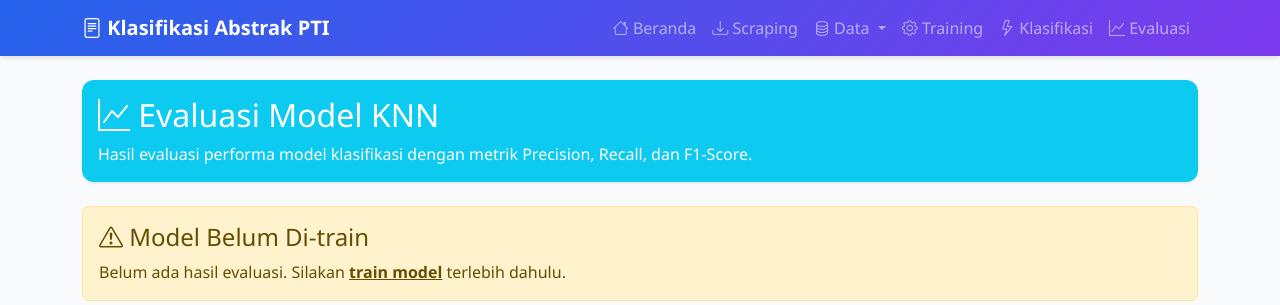
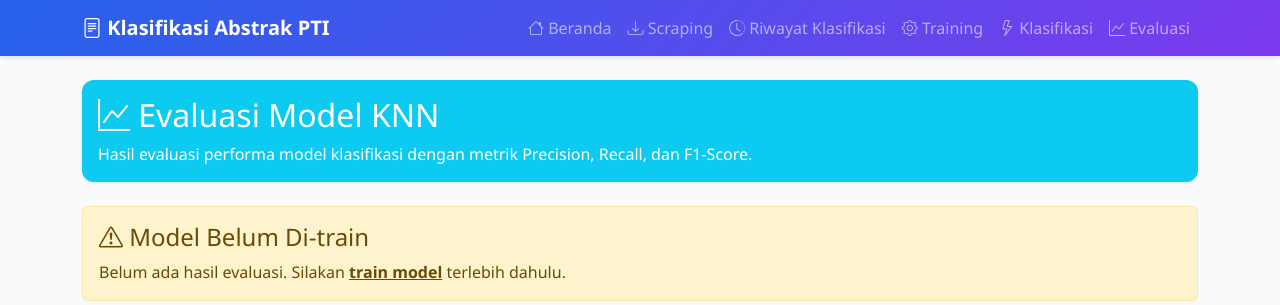
Before and after one commit to anang2804/Klasifikasi-Abstrak-Tugas-Akhir-Mahasiswa-PTI, a Flask app: page /evaluation in a window 1280 px wide. Shown: the top 305 px of the page. Run offline with Flask 3, Linux system fonts and the light colour scheme; data that the repository does not hold is empty.

Commit message:
refactor: Remove Data dropdown menu, make Riwayat Klasifikasi direct menu item

```diff
--- a/templates/base.html
+++ b/templates/base.html
@@ -143,29 +143,10 @@
                 <i class="bi bi-download"></i> Scraping
               </a>
             </li>
-            <li class="nav-item dropdown">
-              <a
-                class="nav-link dropdown-toggle"
-                href="#"
-                id="dataDropdown"
-                role="button"
-                data-bs-toggle="dropdown"
-                aria-expanded="false"
-              >
-                <i class="bi bi-database"></i> Data
+            <li class="nav-item">
+              <a class="nav-link" href="{{ url_for('data_test') }}">
+                <i class="bi bi-clock-history"></i> Riwayat Klasifikasi
               </a>
-              <ul class="dropdown-menu" aria-labelledby="dataDropdown">
-                <li>
-                  <a class="dropdown-item" href="{{ url_for('label_data') }}">
-                    <i class="bi bi-database"></i> Data Training
-                  </a>
-                </li>
-                <li>
-                  <a class="dropdown-item" href="{{ url_for('data_test') }}">
-                    <i class="bi bi-clock-history"></i> Riwayat Klasifikasi
-                  </a>
-                </li>
-              </ul>
             </li>
             <li class="nav-item">
               <a class="nav-link" href="{{ url_for('train_model') }}">
```
